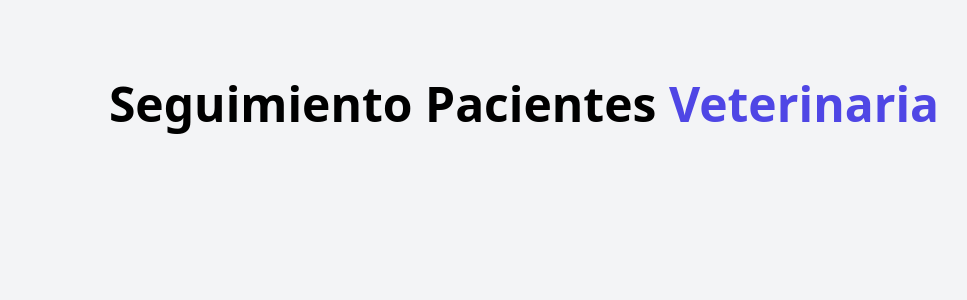
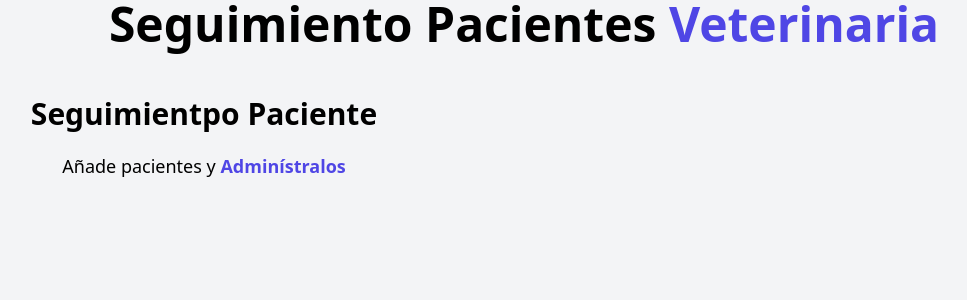
Before and after one commit to Joshjavy/admin-pacientes, a Vue app: page / in a window 1280 px wide. Shown: the top 300 px of the page, without its empty margins (116-1083 px from the left). Built offline with nearby package versions, Linux system fonts and the light colour scheme.

Commit message:
74. Creando el Componente para el Formulario

```diff
--- a/src/App.vue
+++ b/src/App.vue
@@ -1,9 +1,14 @@
 <script setup>
   import Header from './components/Header.vue'
+  import Formulario from './components/Formulario.vue'
 </script>
 
 <template>
-  <div class="container mx-auto mt-20">
+  <div class="container mx-auto met-20">
     <Header />
+
+    <div class="mt-12 md:flex">
+      <Formulario />
+    </div>
   </div>
 </template>
--- /dev/null
+++ b/src/components/Formulario.vue
@@ -0,0 +1,17 @@
+<script setup>
+
+</script>
+
+<template>
+    <div class="w-1/2 md:w/2">
+        <h2
+            class="font-black text-3xl text-center"
+        >
+            Seguimientpo Paciente
+        </h2>
+        <p class="text-lg mt-5 text-center mb-10">
+            Añade pacientes y
+            <span class="text-indigo-600 font-bold">Adminístralos</span>
+        </p>
+    </div>
+</template>
```
